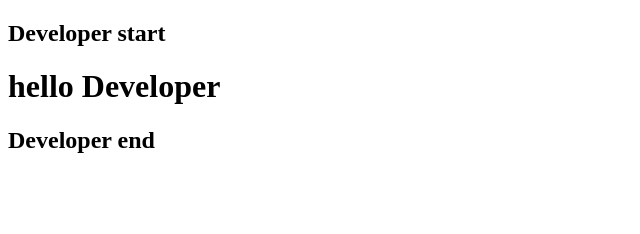
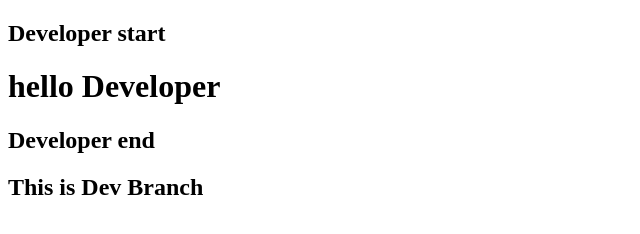
Before and after one commit to SouravSharma178/Git-Example, a plain HTML site: page index.html in a window 1280 px wide. Shown: the whole page, without its empty margins (0-640 px from the left). Drawn offline with Linux system fonts and the light colour scheme.

Commit message:
added changes to dev branch

```diff
--- a/index.html
+++ b/index.html
@@ -9,5 +9,6 @@
 <h2>Developer start</h2>
 <h1>hello Developer</h1>
 <h2>Developer end</h2>
+<h2>This is Dev Branch</h2>
 </body>
 </html>
```
